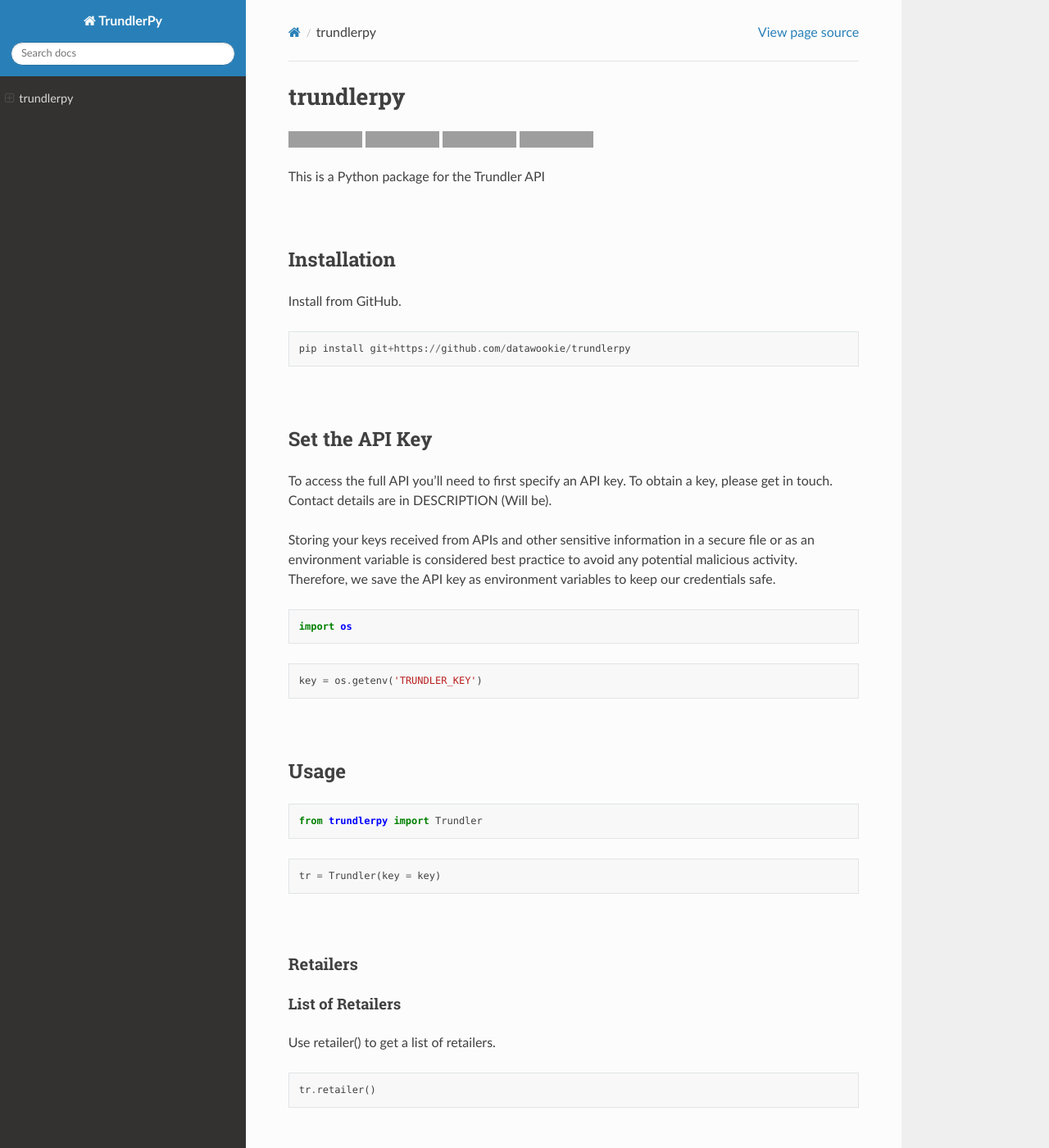
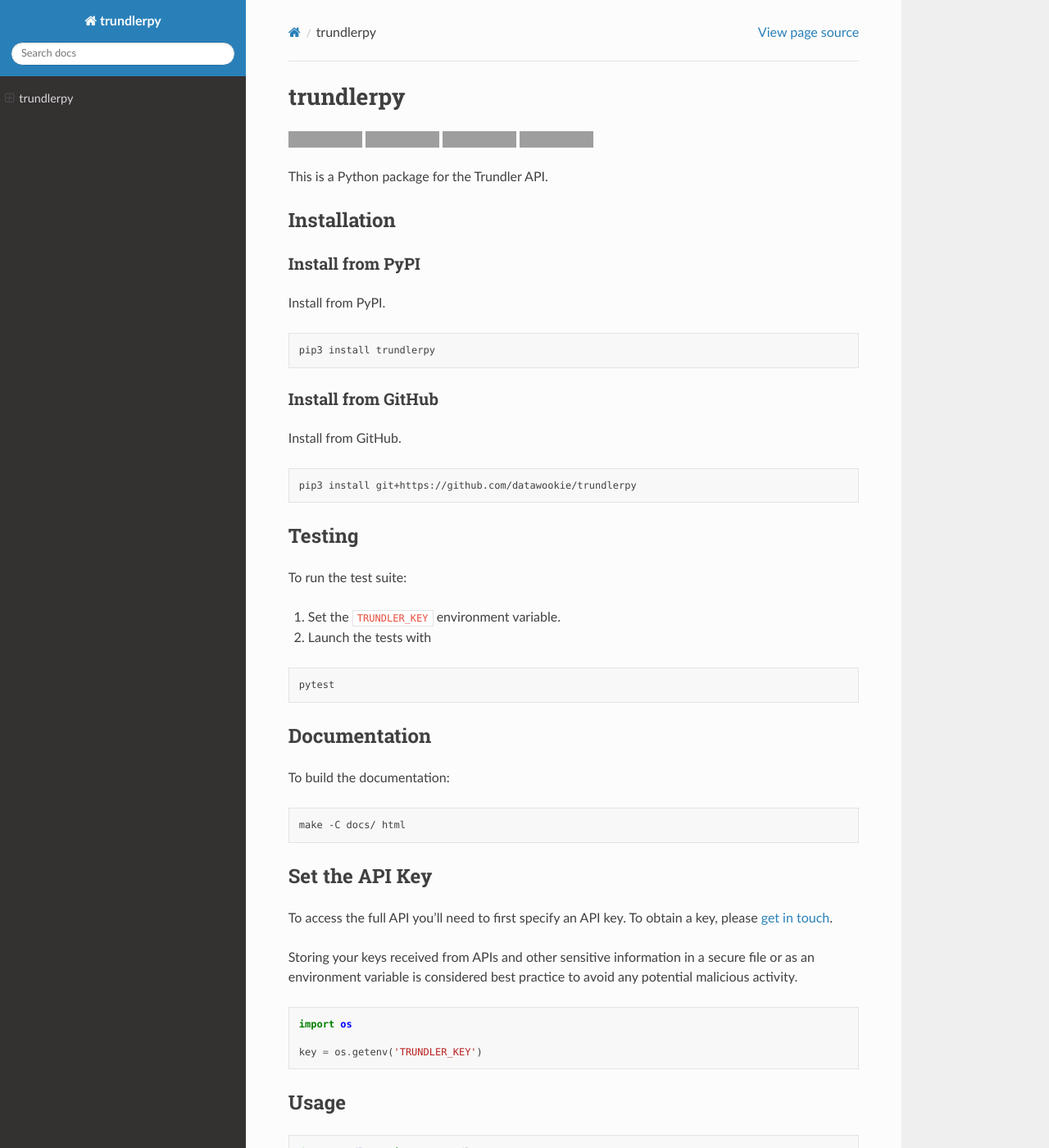
Before and after one commit to datawookie/trundlerpy, a Sphinx documentation site: the page built from docs/source/index.rst, in a window 1280 px wide and 1400 px high. Shown: the whole window at 82% size. Built offline with Sphinx 7.4.7 and the Read the Docs theme 2.0.0, drawn with Linux system fonts in a browser that asks for light colours; some of the changed lines change nothing that is shown; some of the changed text lies outside the part shown; grey boxes are pictures that could not be loaded.

Commit message:
update docs

```diff
--- a/docs/source/conf.py
+++ b/docs/source/conf.py
@@ -17,9 +17,9 @@
 
 # -- Project information -----------------------------------------------------
 
-project = 'TrundlerPy'
-copyright = '2020, Laura Calcagni'
-author = 'Laura Calcagni'
+project = 'trundlerpy'
+copyright = '2020, Andrew Collier, Laura Calcagni'
+author = 'Andrew Collier, Laura Calcagni'
 
 
 # -- General configuration ---------------------------------------------------
@@ -27,8 +27,7 @@
 # Add any Sphinx extension module names here, as strings. They can be
 # extensions coming with Sphinx (named 'sphinx.ext.*') or your custom
 # ones.
-extensions = [
-]
+extensions = ['m2r2']
 
 # Add any paths that contain templates here, relative to this directory.
 templates_path = ['_templates']
@@ -49,6 +48,14 @@
 # Add any paths that contain custom static files (such as style sheets) here,
 # relative to this directory. They are copied after the builtin static files,
 # so a file named "default.css" will overwrite the builtin "default.css".
-html_static_path = ['_static']
+# html_static_path = ['_static']
 
 master_doc = 'index'
+
+html_static_path = []
+
+source_suffix = {
+    '.rst': 'restructuredtext',
+    '.txt': 'markdown',
+    '.md': 'markdown',
+}
--- a/docs/source/index.rst
+++ b/docs/source/index.rst
@@ -1,131 +1 @@
-
-trundlerpy
-==========
-
-.. image:: https://readthedocs.org/projects/trundlerpy/badge/?version=latest
-   :target: https://trundlerpy.readthedocs.io/en/latest/?badge=latest
-   :alt: Documentation Status
-.. image:: https://travis-ci.com/datawookie/trundlerpy.svg?branch=master
-   :target: https://travis-ci.com/github/datawookie/trundlerpy
-   :alt: Build Status
-.. image:: https://codecov.io/gh/datawookie/trundlerpybranch/master/graph/badge.svg
-   :target: https://codecov.io/gh/datawookie/trundlerpy
-   :alt: codecov
-.. image:: https://app.codacy.com/project/badge/Grade/8c15645191c04d50b4f98efee6cee435
-   :target: https://www.codacy.com/manual/datawookie/trundlerpy?utm_source=github.com&amp;utm_medium=referral&amp;utm_content=datawookie/trundlerpy&amp;utm_campaign=Badge_Grade
-   :alt: Codacy Badge
-
-
-This is a Python package for the Trundler API
-
-|
-
-Installation
-------------
-
-Install from GitHub.
-
-.. code-block:: python
-
-   pip install git+https://github.com/datawookie/trundlerpy
-
-|
-
-Set the API Key
----------------
-
-To access the full API you’ll need to first specify an API key.
-To obtain a key, please get in touch. Contact details are in DESCRIPTION (Will be).
-
-Storing your keys received from APIs and other sensitive information in a secure file or as an environment variable is considered best practice to avoid any potential malicious activity. Therefore, we save the API key as environment variables to keep our credentials safe.
-
-.. code-block:: python
-
-   import os
-
-.. code-block:: python
-
-   key = os.getenv('TRUNDLER_KEY')
-
-|
-
-Usage
------
-
-.. code-block:: python
-
-   from trundlerpy import Trundler
-
-.. code-block:: python
-
-   tr = Trundler(key = key)
-
-|
-
-Retailers
-^^^^^^^^^
-
-List of Retailers
-~~~~~~~~~~~~~~~~~
-
-Use retailer() to get a list of retailers.
-
-.. code-block:: python
-
-   tr.retailer()
-
-|
-
-Specific Retailer
-~~~~~~~~~~~~~~~~~
-
-You can access the details for a specific retailer.
-
-.. code-block:: python
-
-   tr.retailer(45)
-
-|
-
-Products
-^^^^^^^^
-|
-
-List of product for specific retailer
-~~~~~~~~~~~~~~~~~~~~~~~~~~~~~~~~~~~~~
-
-Get a list of products for a specific retailer.
-
-.. code-block:: python
-
-   tr.retailer_products(5)
-
-|
-
-Products can be filtered by name and brand.
-
-.. code-block:: python
-
-   tr.retailer_products(5, product = "coffee", brand = "nespresso")
-
-|
-
-Product Details
-~~~~~~~~~~~~~~~
-
-Get information on a specific product, filtering it by ID
-
-.. code-block:: python
-
-   tr.product(530290)
-
-|
-
-Product Prices
-~~~~~~~~~~~~~~
-
-Get price history data for a specific product.
-
-.. code-block:: python
-
-   tr.product_prices(530290)
+.. mdinclude:: ../../README.md
--- a/requirements.txt
+++ b/requirements.txt
@@ -4,3 +4,4 @@
 requests~=2.24.0
 Sphinx==3.2.1
 sphinx-rtd-theme==0.5.0
+m2r2==0.2.5
```
